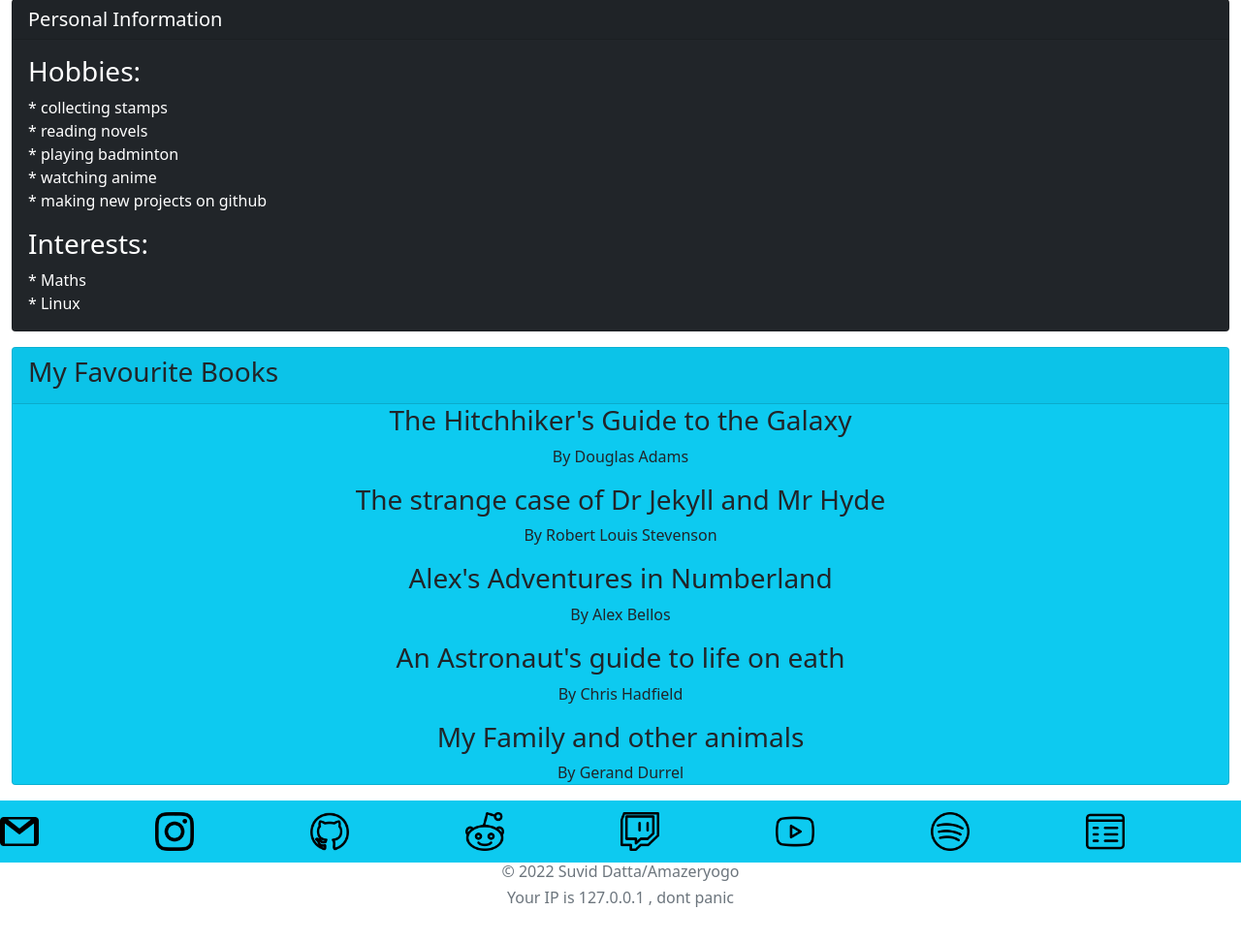
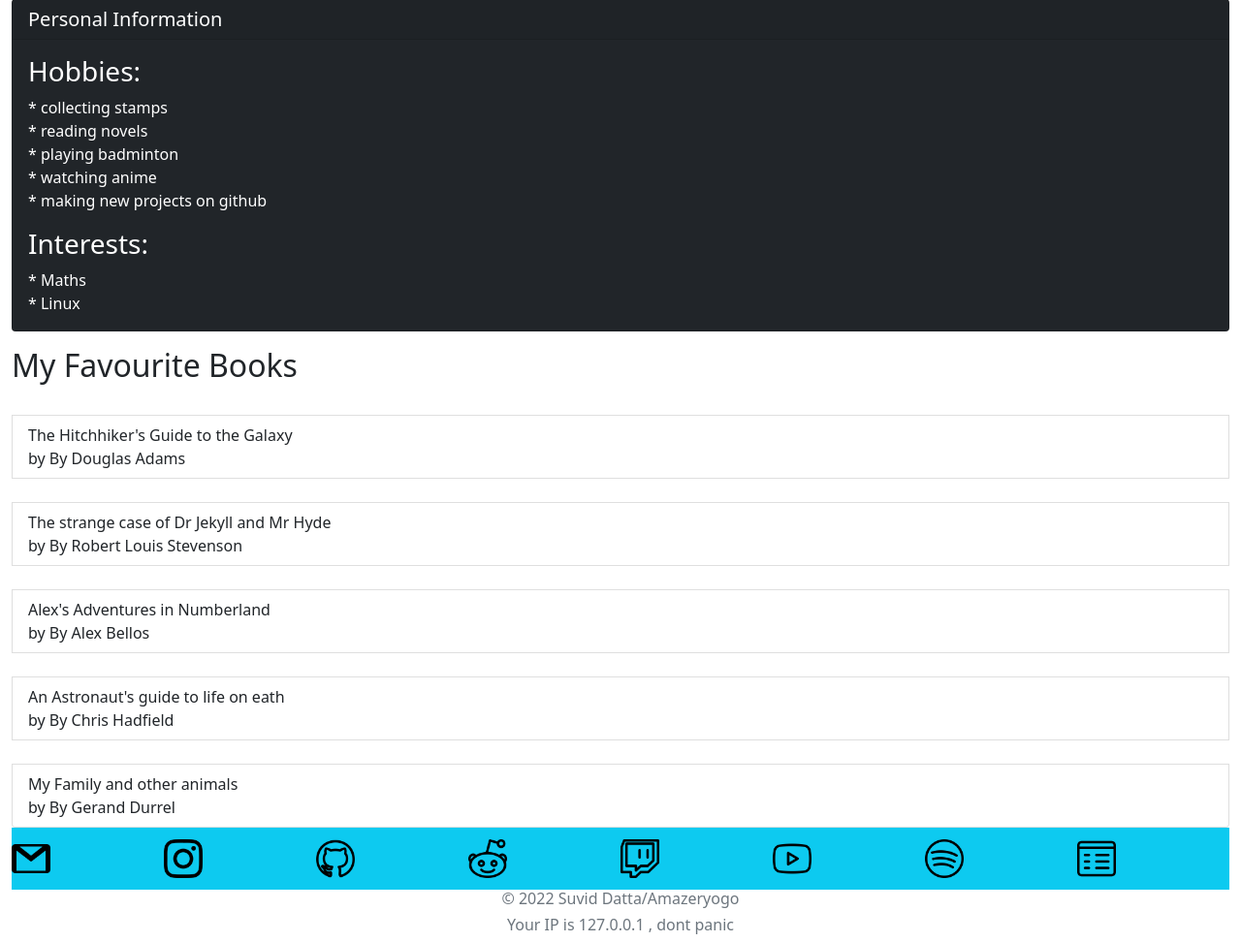
Before and after one commit to Amazeryogo/amazeryogo.in, a Flask app: page / in a window 1280 px wide. Shown: the part 809-1781 px from the top of the page at 97% size. Before the commit the page ends 1745 px from the top, so only its background shows below. Run offline with Flask 2, Linux system fonts and the light colour scheme; some libraries are stand-ins or nearby versions.

Commit message:
MASSIVE CHANGE 1

```diff
--- a/src/templates/index.html
+++ b/src/templates/index.html
@@ -67,22 +67,23 @@
         </div>
     </div>
 
-  <div class="card text-dark bg-info mb-3">
+  <!--<div class="card text-dark bg-info mb-3">
       <div class="card-header">
           <h3 class="card-title">My Favourite Books</h3>
       </div>
       <div class="class-body">
+      -->
+        <h2>My Favourite Books</h2>
+        <ul class="list-group list-group-expand-lg">
           {% for book in books %}
-          <h3 class="card-text" style="text-align: center">{{ book['name'] }}</h3>
-          <p class="card-text" style="text-align: center">{{ book['author'] }}</p>
+          <h3 class="card-text" style="text-align: center"></h3>
+          <p class="card-text" style="text-align: center"></p>
+              <li class="list-group-item">{{ book['name'] }}<br/>by {{ book['author'] }}</li>
           {% endfor %}
-      </div>
-  </div>
-  </div>
-  </div>
-        <footer class="footer">
+        </ul>
 
-  <div class="navbar navbar-dark bg-info">
+      <footer class="footer">
+      <div class="navbar navbar-dark bg-info">
       <a href="mailto:suvid.datta@gmail.com"><img src="static/gmail.png" width="40" height="40" alt="mail"></a>
       <a href="https://www.instagram.com/amazeryogo/"><img src="static/instagram.png" width="40" height="40" alt="instagram"></a>
       <a href="https://github.com/Amazeryogo"><img src="static/github.png" width="40" height="40" alt="github"></a>
```
